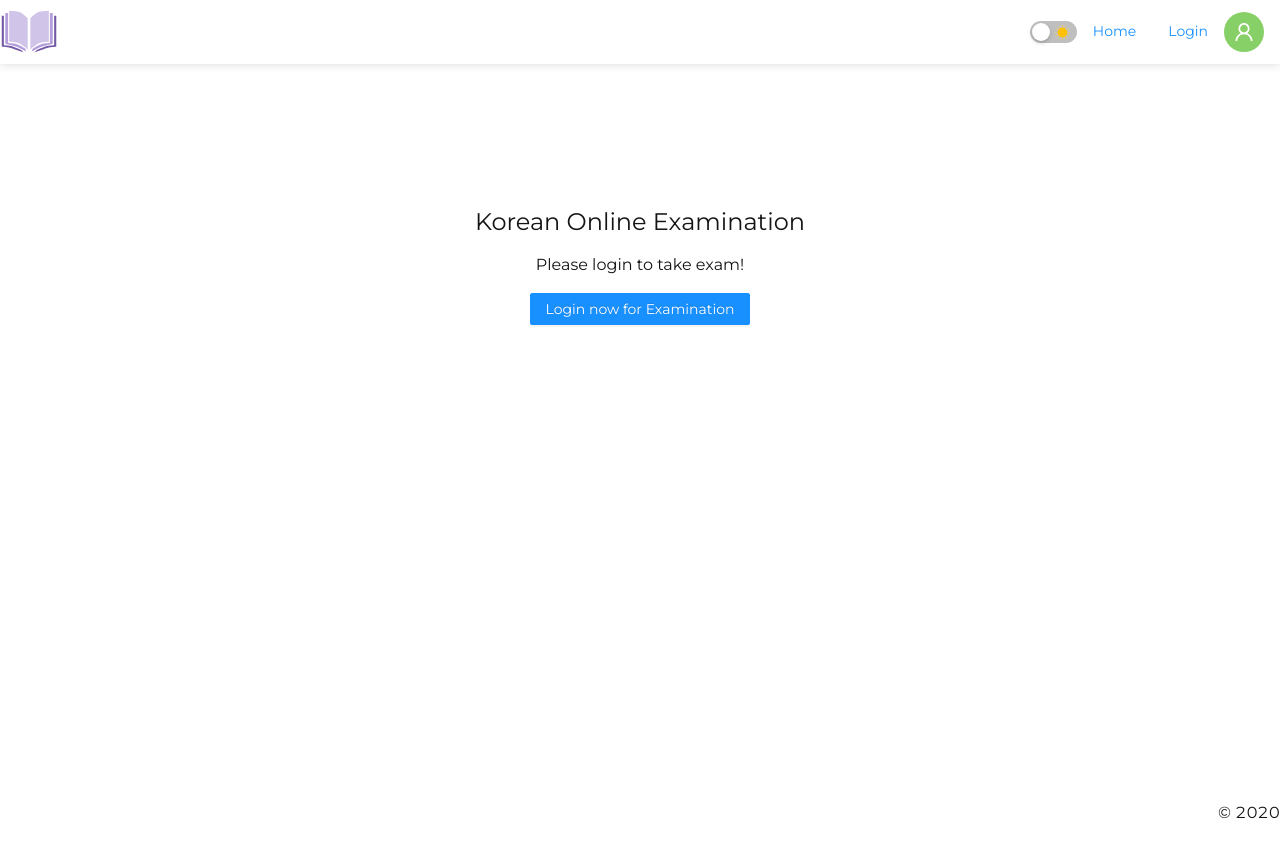
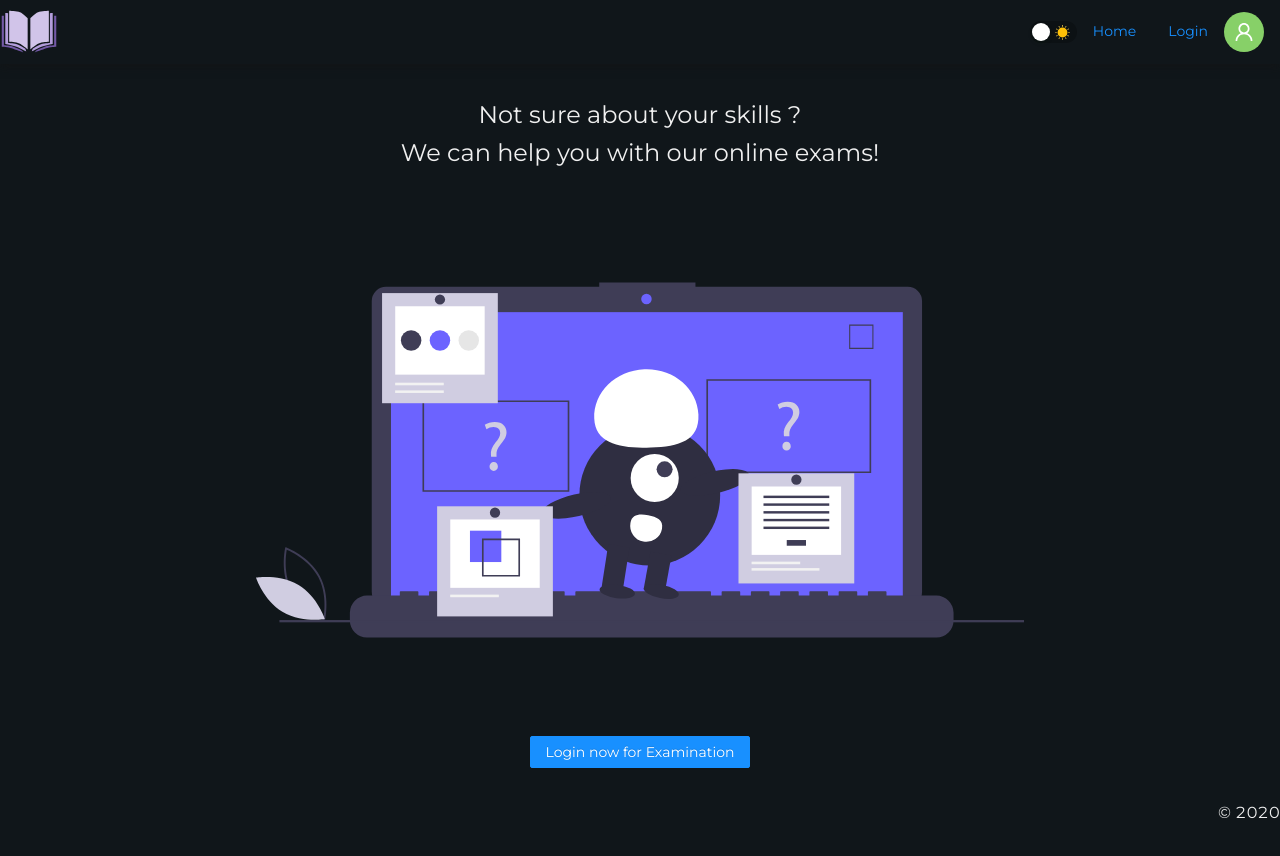
Before and after one commit to codedump00/online-exam-ui, a React (Create React App) app: page / in a window 1280 px wide. Shown: the top 856 px of the page. Built offline with nearby package versions, Linux system fonts and the light colour scheme.

Commit message:
added media login, home; ui improvements

```diff
--- a/src/components/components.css
+++ b/src/components/components.css
@@ -55,6 +55,7 @@
 .popup__over {
     /* background-color: var(--card); */
     color: var(--text);
+    cursor: pointer;
 }
 
 .ant-popover-arrow,
--- a/src/components/navbar.tsx
+++ b/src/components/navbar.tsx
@@ -24,7 +24,7 @@ export default function Navbar(): ReactElement {
 
   const handleThemeChange = (checked: boolean) => {
     localStorage.setItem('theme', `${checked}`)
-    if (checked) {
+    if (!checked) {
       document.documentElement.style.setProperty('--body', "#10161A");
       document.documentElement.style.setProperty('--shadow', "#141414");
       document.documentElement.style.setProperty('--card', "#394B59");
--- /dev/null
+++ b/src/pages/dashboard.tsx
@@ -0,0 +1 @@
+export { default } from '../views/dashboard';
--- /dev/null
+++ b/src/views/dashboard/package.json
@@ -0,0 +1,4 @@
+{
+    "main": "./dashboard.tsx",
+    "name": "dashboard"
+}
--- a/src/views/home/home.css
+++ b/src/views/home/home.css
@@ -1,13 +1,23 @@
 /* Home Page */
 .home__page {
     width: 100%;
-    min-height: 50vh;
+    min-height: 90vh;
     display: flex;
     flex-direction: column;
-    justify-content: center;
+    justify-content: space-between;
     align-items: center;
+    background-image: url(../../onlineexam.svg);
+    background-repeat: no-repeat;
+    background-size: 60% 90%;
+    background-position: center bottom;
 }
 
 .home__head {
     color: var(--text);
+    text-align: center;
+    margin-top: 2rem;
 }
+
+.login__prompt {
+    margin-bottom: 1rem;
+}
--- a/src/views/home/home.tsx
+++ b/src/views/home/home.tsx
@@ -7,10 +7,12 @@ import './home.css'
 export default function HomePage() {
   document.getElementById('footer')?.style.setProperty('display', 'flex');
   return <div className="home__page">
-    <h2 className="home__head">Korean Online Examination</h2>
-    <p>Please login to take exam!</p>
+    <h2 className="home__head">Not sure about your skills ? <br />
+      We can help you with our online exams!
+    </h2>
+
     <Link to="/login">
-      <Button type="primary">Login now for Examination</Button>
+      <Button type="primary" className="login__prompt">Login now for Examination</Button>
     </Link>
 
   </div>
--- a/src/views/login/login.css
+++ b/src/views/login/login.css
@@ -2,10 +2,18 @@
 .login__page {
     display: grid;
     place-items: center;
+    background-image: url(../../signin.svg);
+    background-repeat: no-repeat;
+    background-size: 100% 100%;
+    /* background-position: center; */
+    min-height: 80vh;
+    height: 100%;
 }
 
 .login__forms {
+    margin-top: 9.7rem;
     min-width: 400px;
+    margin-right: 4rem;
 }
 
 form {
```
Also changed, not shown: src/views/dashboard/dashboard.tsx (added, +15 -0 lines), src/onlineexam.svg (added), src/signin.svg (added), src/views/dashboard/dashboard.css (added).
